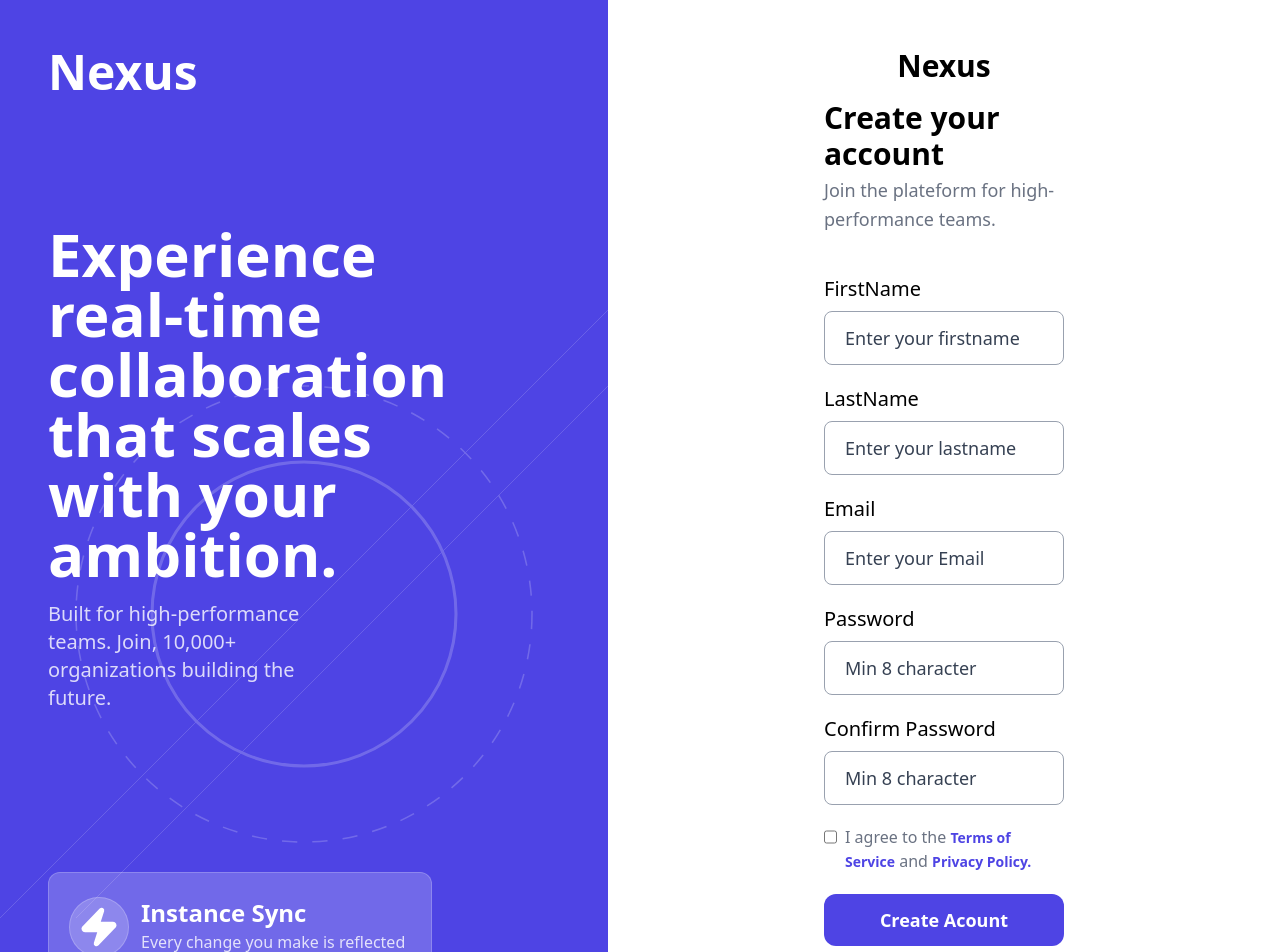
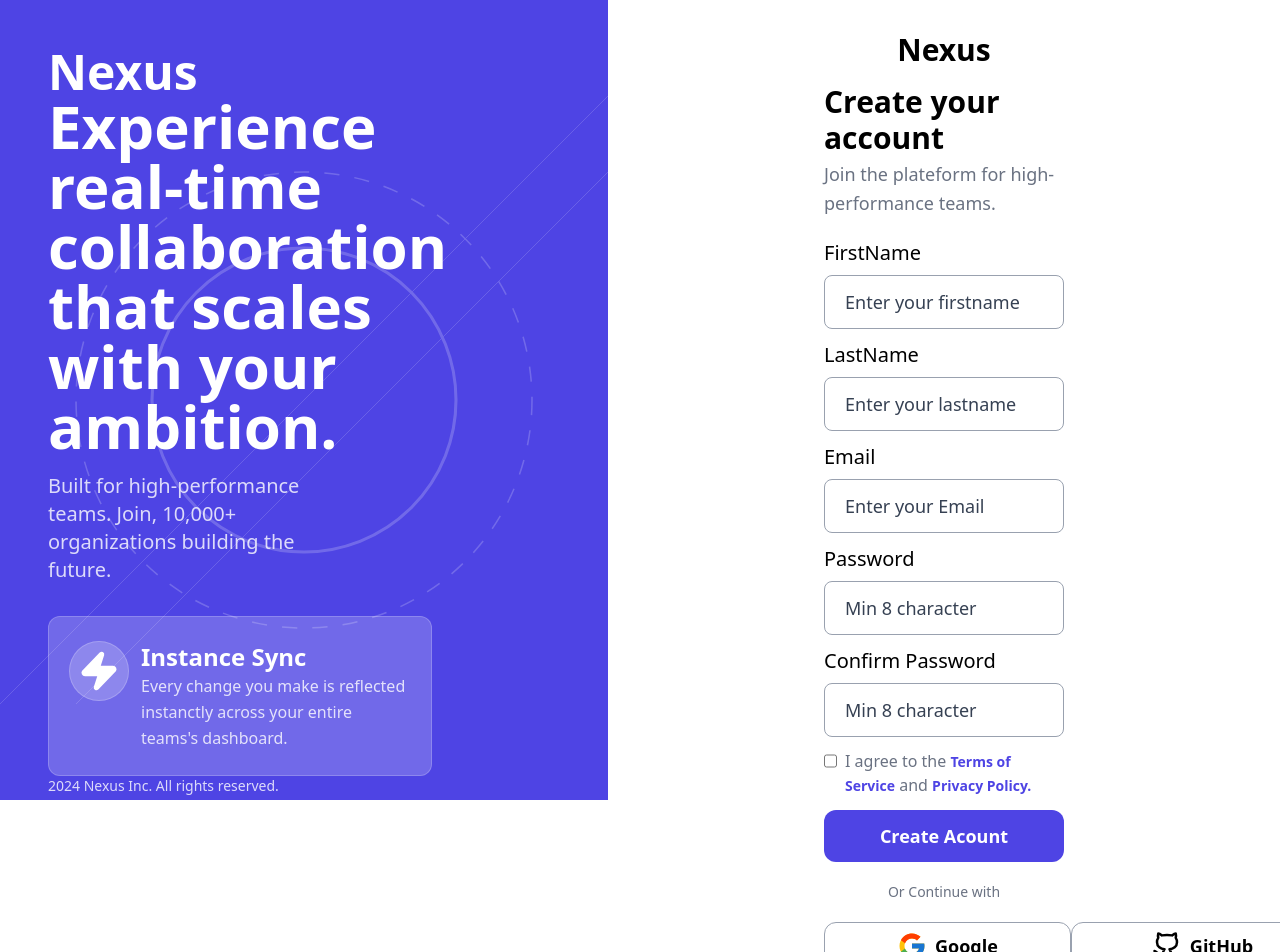
Before and after one commit to Eunock-web/Nexus-front, a React (Vite) app: page /register in a window 1280 px wide. Shown: the top 952 px of the page. Built offline with nearby package versions, Linux system fonts and the light colour scheme.

Commit message:
fix: Ajustement de l'interface du register pour les marges de trop niveau desktop

```diff
--- a/src/features/auth/components/RegisterForm.tsx
+++ b/src/features/auth/components/RegisterForm.tsx
@@ -23,7 +23,7 @@ function RegisterForm() {
     }
 
     return <>
-        <div className="flex min-h-screen">
+        <div className="flex min-h-screen max-h-screen">
             {/** Partie gauche du register visible sur desktop */}
             <div className="hidden lg:flex lg:w-1/2 relative overflow-hidden bg-semiprimary text-white p-12 flex-col justify-between min-w-0 ">
                         {/* Background Decoration - Repris de WorkspacePro */}
@@ -61,7 +61,7 @@ function RegisterForm() {
             </div>
 
             {/**Partie droite du register */}
-            <div className="flex flex-col gap-4 mx-4 lg:w-1/2 lg:px-50 lg:py-12">
+            <div className="flex flex-col gap-4 mx-4 lg:w-1/2 lg:px-50 lg:py-8 lg:max-h-screen">
                 {/**Logo */}
                 <div className="flex fleex-col justify-center items-center">
                     <h1 className="font-bold text-3xl"> Nexus </h1>
@@ -70,7 +70,7 @@ function RegisterForm() {
                 {/**Corps */}
                 <div className=" flex flex-col gap-2 ">
                     {/**Texte avant le formulaire */}
-                    <div className="flex flex-col gap-1">
+                    <div className="flex flex-col gap-1 ">
                         <h1 className="text-3xl font-bold "> Create your account </h1>
                         <p className="text-lg font text-gray-500 leading-relaxed"> Join the plateform for high-performance teams. </p>
                     </div>
@@ -94,7 +94,7 @@ function RegisterForm() {
 
                     {/**Formulaire */}
                     <div className="">
-                        <form className="flex flex-col gap-5" onSubmit={handleSubmit(onSubmit)}>
+                        <form className="flex flex-col gap-5 lg:gap-3 lg:mt-[-20px]" onSubmit={handleSubmit(onSubmit)}>
 
                             <div className="flex flex-col gap-2 ">
                                 <label htmlFor="firstname" className="font-medium text-xl">FirstName</label>
@@ -183,14 +183,14 @@ function RegisterForm() {
                             </div>
 
                             <div className="">
-                                <Button className="rounded-xl bg-semiprimary px-4 py-3 w-full text-white mb-7" disabled={isPending}>{isPending ? 'Envoi en cours' : 'Create Acount'}</Button>
+                                <Button className="rounded-xl bg-semiprimary px-4 py-3 w-full text-white mb-5" disabled={isPending}>{isPending ? 'Envoi en cours' : 'Create Acount'}</Button>
                             </div>
                         </form>
 
-                        <p className="text-gray-500 text-sm text-center mb-7"> Or Continue with  </p>
+                        <p className="text-gray-500 text-sm text-center mb-5"> Or Continue with  </p>
 
                         {/**Boutton de l'OAuth2 */}
-                        <div className="flex flex-row justify-between mb-7 ">
+                        <div className="flex flex-row justify-between mb-5 ">
                             <Button className="flex flex-row gap-2 lg:px-18  px-9 py-2 border border-gray-400 rounded-xl transition-colors" >
                                 <FcGoogle size={30} />
                                 <span className="flex font-semibold text-lg items-center"> Google </span>
```
